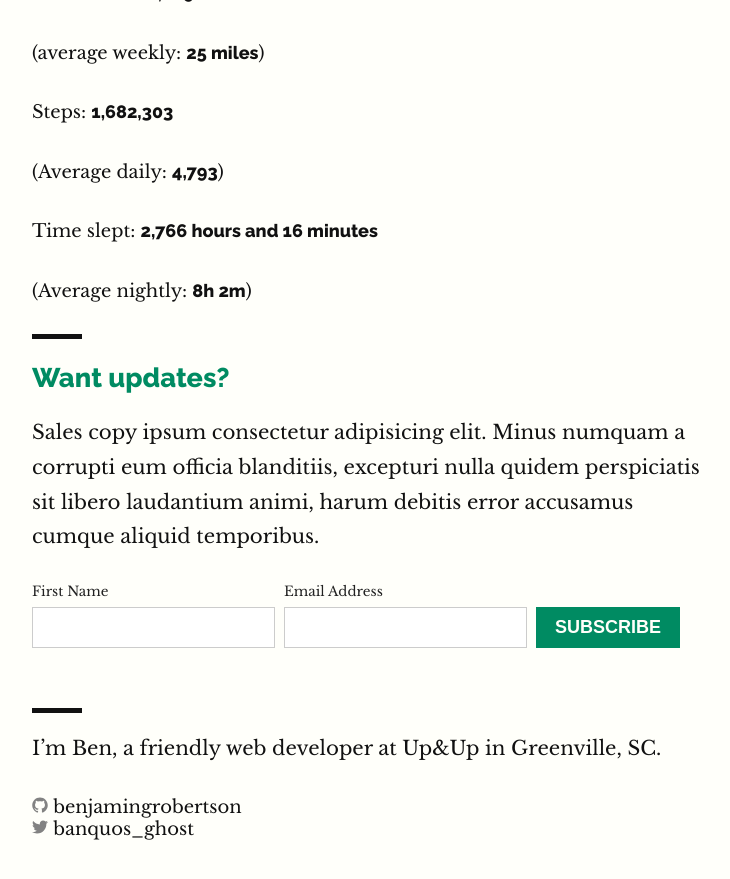
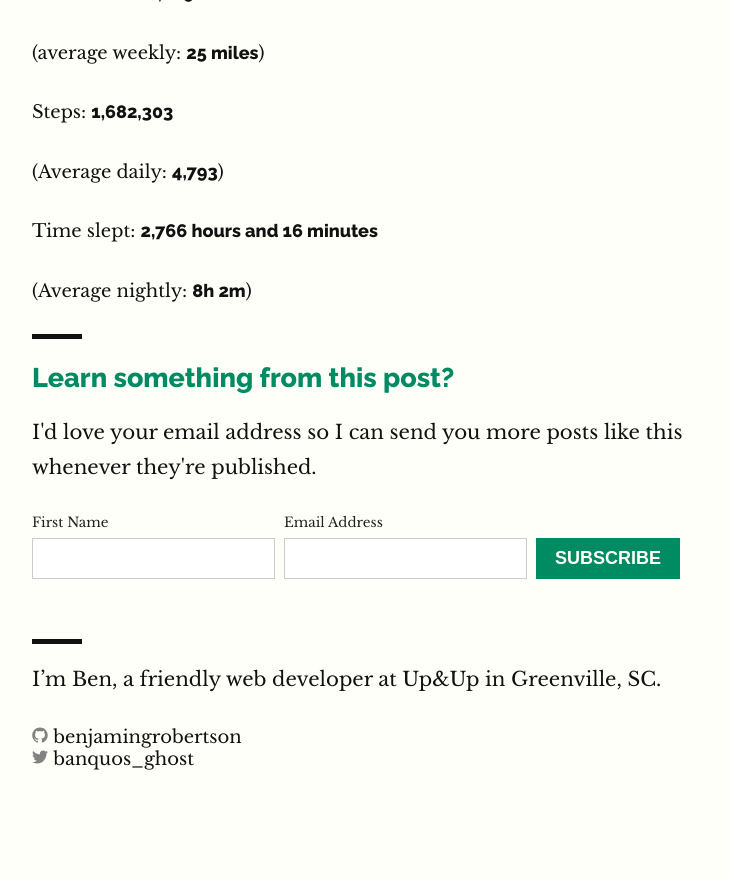
Before and after one commit to benjamingrobertson/benjamingrobertson.github.io, a Jekyll site: the page built from _posts/2016-12-30-2016-in-numbers.md, in a window 1280 px wide and 900 px high, scrolled down 709 px. Shown: the top 879 px of the window, without its empty margins (32-762 px from the left). Built offline with Jekyll 4.4.1, drawn with Linux system fonts in a browser that asks for light colours; after the commit the page ends 1539 px from its top, so only the background shows below that.

Commit message:
Update signup copy

```diff
--- a/_includes/signup.html
+++ b/_includes/signup.html
@@ -1,7 +1,7 @@
 <!-- Begin MailChimp Signup Form -->
 <div id="mc_embed_signup" class="mc-signup">
-    <h2>Want updates?</h2>
-    <p>Sales copy ipsum consectetur adipisicing elit. Minus numquam a corrupti eum officia blanditiis, excepturi nulla quidem perspiciatis sit libero laudantium animi, harum debitis error accusamus cumque aliquid temporibus.</p>
+    <h2>Learn something from this post?</h2>
+    <p>I'd love your email address so I can send you more posts like this whenever they're published.</p>
 
     <form action="//benjamingrobertson.us15.list-manage.com/subscribe/post?u=aafc0f8e65dbc564446043b15&amp;id=6e6d0bd232" method="post" id="mc-embedded-subscribe-form" name="mc-embedded-subscribe-form" class="validate" target="_blank" novalidate>
         <div id="mc_embed_signup_scroll" class="mc-signup__form-group">
```
